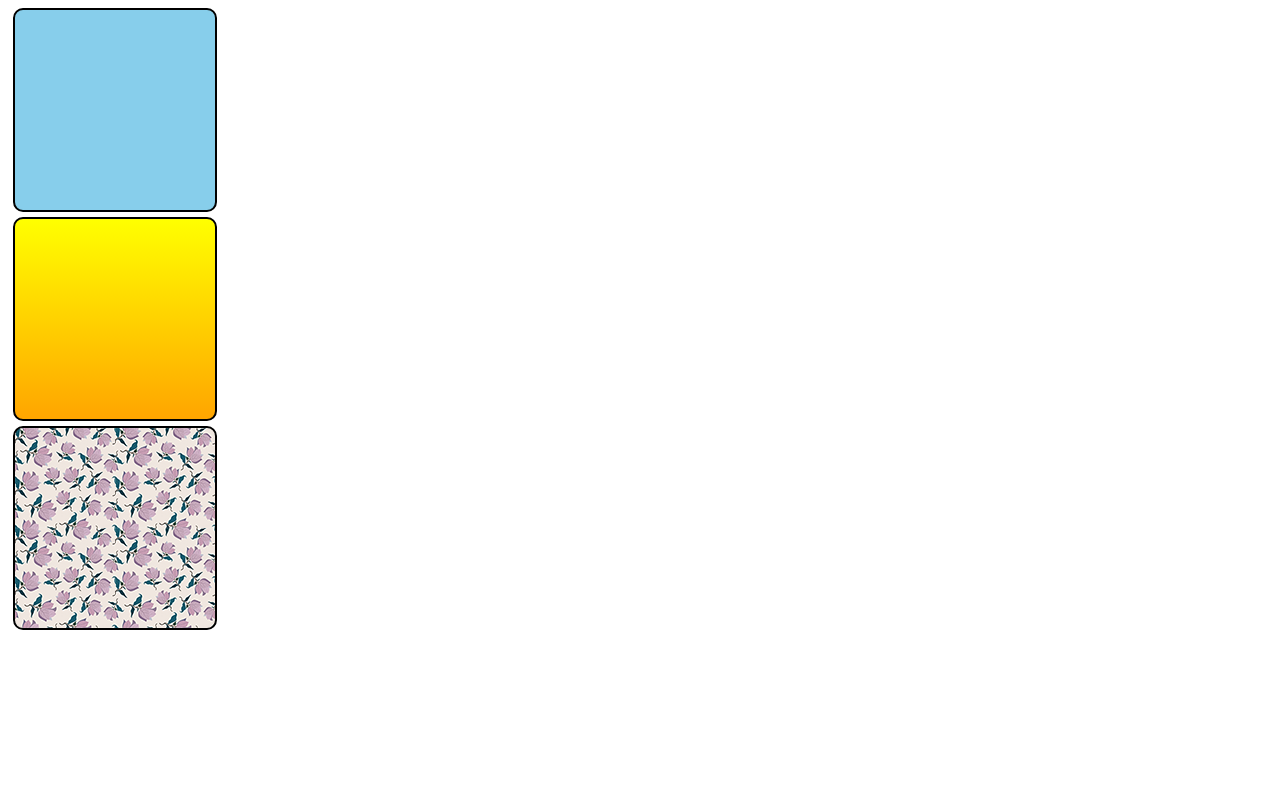
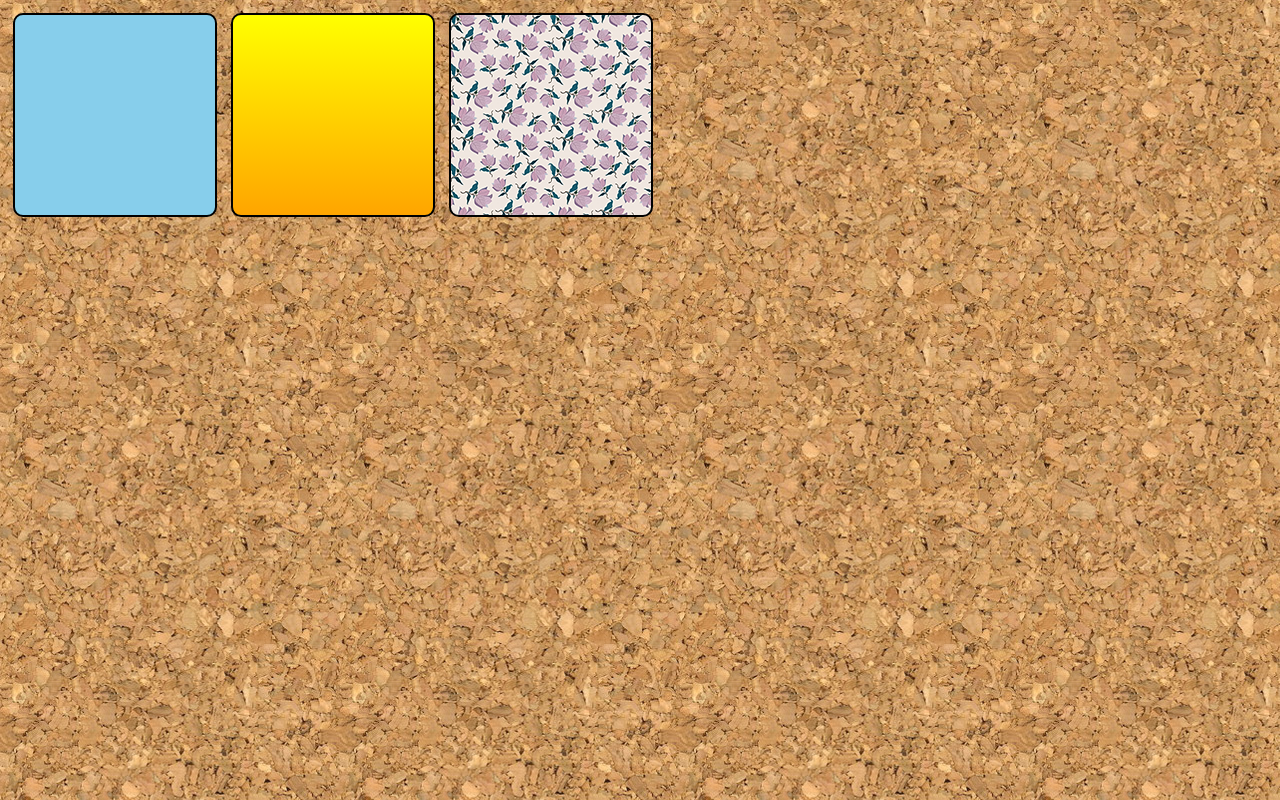
Before and after one commit to sergiodyv3/HTML-CSS, a plain HTML site: page EXERCÍCIOS/MÓDULO 3/ex022/index.html in a window 1280 px wide. Drawn offline with Linux system fonts and the light colour scheme.

Commit message:
atualização do ex022

```diff
--- a/EXERCÍCIOS/MÓDULO 3/ex022/index.html
+++ b/EXERCÍCIOS/MÓDULO 3/ex022/index.html
@@ -6,8 +6,11 @@
      <title>imagens de fundo</title>
 
      <style>
+          body{
+               background-image: url(imagens/wallpaper001.jpg);
+          }
           div.quadrado{
-               display: block;
+               display: inline-block;
                margin: 5px;
                width: 200px;
                height: 200px;
```
